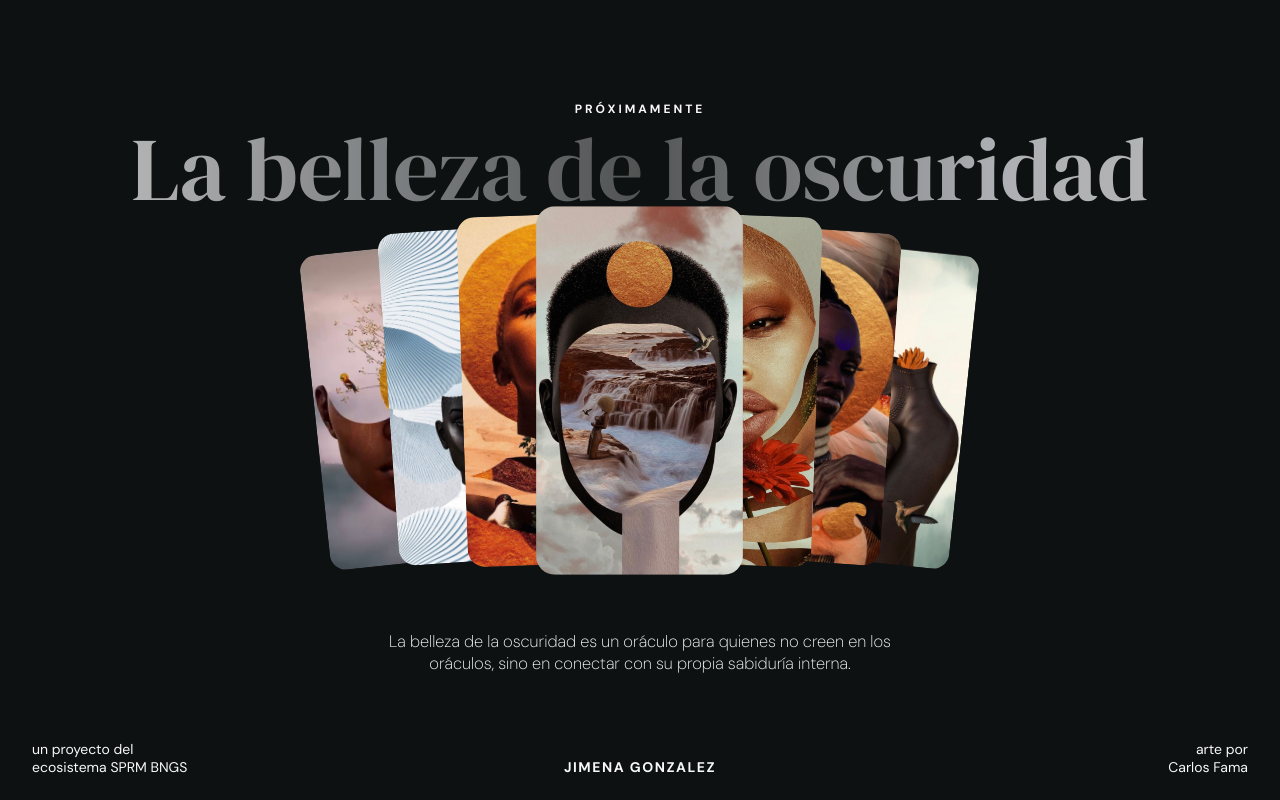
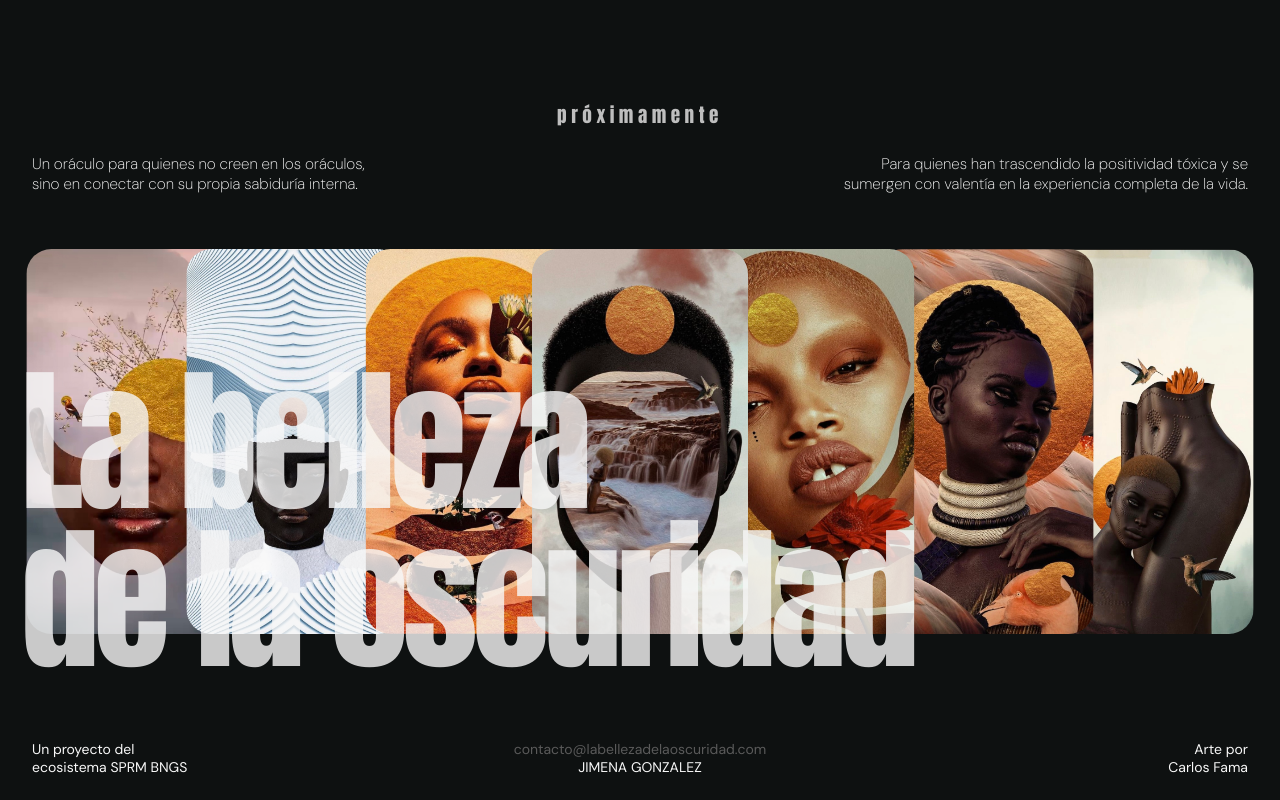
Before and after one commit to vicentegarcya/la-belleza-de-la-oscuridad, a React (Create React App) app: page / in a window 1280 px wide. Built offline with nearby package versions, Linux system fonts and the light colour scheme.

Commit message:
new design

```diff
--- a/public/index.html
+++ b/public/index.html
@@ -8,7 +8,7 @@
     <link rel="preconnect" href="https://fonts.googleapis.com" />
     <link rel="preconnect" href="https://fonts.gstatic.com" crossorigin />
     <link
-      href="https://fonts.googleapis.com/css2?family=DM+Sans:ital,opsz,wght@0,9..40,200;0,9..40,400;0,9..40,500;0,9..40,700;0,9..40,900;1,9..40,200;1,9..40,400;1,9..40,500;1,9..40,700;1,9..40,900&family=DM+Serif+Display:ital@0;1&display=swap"
+      href="https://fonts.googleapis.com/css2?family=Anton&family=DM+Sans:ital,opsz,wght@0,9..40,200;0,9..40,400;0,9..40,500;0,9..40,700;0,9..40,900;1,9..40,200;1,9..40,400;1,9..40,500;1,9..40,700;1,9..40,900&display=swap"
       rel="stylesheet"
     />
     <!--
--- a/src/App.js
+++ b/src/App.js
@@ -11,8 +11,18 @@ import card7 from "../src/images/7.jpg";
 function App() {
   return (
     <div className="App">
-      <div className="proximamente">PRÓXIMAMENTE</div>
-      <div className="title">La belleza de la oscuridad</div>
+      <div className="proximamente">próximamente</div>
+      <div className="explanation">
+        <p>
+          Un oráculo para quienes no creen en los oráculos, sino en conectar con
+          su propia sabiduría interna.
+        </p>
+        <p>
+          Para quienes han trascendido la positividad tóxica y se sumergen con
+          valentía en la experiencia completa de la vida.
+        </p>
+      </div>
+      <div className="title_cards">
         <div className="cards">
           <img className="card" src={card1} alt="first card of the deck"></img>
           <img className="card" src={card2} alt="second card of the deck"></img>
@@ -20,29 +30,49 @@ function App() {
           <img className="card" src={card4} alt="fourth card of the deck"></img>
           <img className="card" src={card5} alt="fifth card of the deck"></img>
           <img className="card" src={card6} alt="sixth card of the deck"></img>
-        <img className="card" src={card7} alt="seventh card of the deck"></img>
+          <img
+            className="card"
+            src={card7}
+            alt="seventh card of the deck"
+          ></img>
         </div>
-      <div className="explanation">
-        La belleza de la oscuridad es un oráculo para quienes no creen en los
-        oráculos, sino en conectar con su propia sabiduría interna.
+        <div className="title">La belleza<br></br> de la oscuridad</div>
       </div>
       <div className="creadores_desktop">
         <p className="supreme">
-          un proyecto del<br></br>ecosistema SPRM BNGS
+          Un proyecto del<br></br>ecosistema SPRM BNGS
         </p>
+        <div>
+          <a
+            href="mailto:contacto@labellezadelaoscuridad.com"
+            target="_blank"
+            rel="noreferrer"
+          >
+            contacto@labellezadelaoscuridad.com
+          </a>
           <p className="jimena">JIMENA GONZALEZ</p>
+        </div>
         <p className="carlos">
-          arte por<br></br>Carlos Fama
+          Arte por<br></br>Carlos Fama
         </p>
       </div>
       <div className="creadores_mobile">
+        <div>
           <p className="jimena">JIMENA GONZALEZ</p>
+          <a
+            href="mailto:contacto@labellezadelaoscuridad.com"
+            target="_blank"
+            rel="noreferrer"
+          >
+            contacto@labellezadelaoscuridad.com
+          </a>
+        </div>
         <div>
           <p className="supreme">
-            un proyecto <br></br>del ecosistema <br></br>SPRM BNGS
+            Un proyecto <br></br>del ecosistema <br></br>SPRM BNGS
           </p>
           <p className="carlos">
-            arte por<br></br>Carlos Fama
+            Arte por<br></br>Carlos Fama
           </p>
         </div>
       </div>
--- a/src/App.scss
+++ b/src/App.scss
@@ -3,12 +3,12 @@
   --second-bg-color: #232b2b;
   --third-bg-color: #343434;
   --fourth-bg-color: #0e1111;
-  --fifth-bg-color: #120F10;
+  --fifth-bg-color: #120f10;
   --main-text-color: #f8f8f8;
   --main-grey-color: #434343;
   --main-font-size: 22px;
-  --titles-font: 'DM Serif Display', serif;
-  --text-font: 'DM Sans', sans-serif;
+  --titles-font: "Anton", serif;
+  --text-font: "DM Sans", sans-serif;
 }
 
 .App {
@@ -18,10 +18,11 @@
   display: flex;
   flex-direction: column;
   align-items: center;
-  justify-content: center;
+  justify-content: flex-start;
   font-size: calc(10px + 2vmin);
   color: var(--main-text-color);
   font-family: var(--text-font);
+  overflow: hidden;
 }
 
 .hidden {
@@ -29,106 +30,94 @@
 }
 
 .proximamente {
-  font-size: 12px;
-  font-weight: 600;
-  letter-spacing: 3px;
-  margin-top: -25px;
+  font-family: var(--titles-font);
+  font-size: 1.5vw;
+  letter-spacing: 4.5px;
+  color: #bebebe;
+  margin-top: 100px;
+}
+
+.explanation {
+  display: flex;
+  justify-content: space-between;
+  width: 95vw;
+  font-size: 1.2vw;
+  font-family: var(--text-font);
+  font-weight: 300;
+  margin-top: 10px;
+  z-index: 10;
+}
+
+.explanation > p:nth-child(1) {
+  width: 29%;
+}
+
+.explanation > p:nth-child(2) {
+  width: 35%;
+  text-align: end;
+}
+
+.title_cards {
+  width: 94vw;
+  height: 58vh;
+  position: relative;
 }
 
 .title {
-  font-size: 7vw;
+  font-size: 12.35vw;
   font-family: var(--titles-font);
-  margin-top: -10px;
   margin-bottom: 0px;
-  opacity: 0.7;
+  opacity: 0.8;
   z-index: 99;
-  background: linear-gradient(90deg,  rgba(248,248,248, 1) 0%, rgba(241,243,249, 0.7) 25%, rgba(255,255,255, 0.4) 50%, rgba(241,243,249, 1) 85%, rgba(248,248,248, 1) 100%);
-  -webkit-background-clip: text;
-  background-clip: text;
-  -webkit-text-fill-color: transparent;
+  color: var(--main-text-color);
+  position: absolute;
+  bottom: -0.5vh;
+  left: -1.4vw;
+  line-height: 1;
+  letter-spacing: -6px;
 }
 
 .cards {
-  width: 70vw;
-  height: 40vh;
+  width: 100%;
+  height: 100%;
   display: flex;
   align-items: center;
   justify-content: center;
   position: relative;
-  margin-bottom: -20px;
 }
 
 .card {
-  width: 22%;
-  border-radius: 18px;
+  width: 18%;
+  border-radius: 25px;
   position: absolute;
 }
 
 .card:nth-child(1) {
   z-index: 1;
-  transform: rotate(-6deg) translateY(-3%) translateX(-120%) scale(0.90);
+  transform: translateX(-39.5vw);
 }
 .card:nth-child(2) {
   z-index: 2;
-  transform: rotate(-4deg) translateY(-2%) translateX(-80%) scale(0.95);
+  transform: translateX(-27vw);
 }
 .card:nth-child(3) {
   z-index: 3;
-  transform: rotate(-2deg) translateY(-1%) translateX(-40%);
-}
-.card:nth-child(4) {
-  z-index: 4;
-  transform: scale(1.05);
-}
-.card:nth-child(5) {
-  z-index: 3;
-  transform: rotate(2deg) translateY(-1%) translateX(40%);
-}
-.card:nth-child(6) {
-  z-index: 2;
-  transform: rotate(4deg) translateY(-2%) translateX(80%) scale(0.95);
-}
-.card:nth-child(7) {
-  z-index: 1;
-  transform: rotate(6deg) translateY(-3%) translateX(120%) scale(0.90);
-}
-
-/* .card:nth-child(1) {
-  z-index: 1;
-  transform: rotate(-6deg) translateY(3%) translateX(-120%);
-}
-.card:nth-child(2) {
-  z-index: 2;
-  transform: rotate(-4deg) translateY(2%) translateX(-80%);
-}
-.card:nth-child(3) {
-  z-index: 3;
-  transform: rotate(-2deg) translateY(-1%) translateX(-40%);
+  transform: translateX(-13vw);
 }
 .card:nth-child(4) {
   z-index: 4;
 }
 .card:nth-child(5) {
   z-index: 3;
-  transform: rotate(2deg) translateY(1%) translateX(40%);
+  transform: translateX(13vw);
 }
 .card:nth-child(6) {
   z-index: 2;
-  transform: rotate(4deg) translateY(2%) translateX(80%);
+  transform: translateX(27vw);
 }
 .card:nth-child(7) {
   z-index: 1;
-  transform: rotate(6deg) translateY(3%) translateX(120%);
-} */
-
-.explanation {
-  width: 40vw;
-  text-align: center;
-  font-size: 1.3vw;
-  font-family: var(--text-font);
-  font-weight: 300;
-  margin-top: 100px;
-  z-index: 10;
+  transform: translateX(39.5vw);
 }
 
 .creadores_desktop {
@@ -136,21 +125,38 @@
   bottom: 10px;
   left: 0;
   display: flex;
+  align-items: center;
   width: 100vw;
   height: auto;
   justify-content: space-between;
-  align-items: flex-end;
 }
 
-.creadores_desktop > p {
+.creadores_desktop > div {
+  display: flex;
+  flex-direction: column;
+  align-items: center;
+  justify-content: center;
+}
+
+.creadores_desktop > * {
   width: 33%;
 }
 
-.creadores_desktop > .jimena {
+.creadores_desktop .jimena {
   font-size: 14px;
-  font-weight: 600;
-  letter-spacing: 1.5px;
   text-align: center;
+  margin: 0;
+}
+
+.creadores_desktop > div > a {
+  text-decoration: none;
+  color: #5a5a5a;
+  font-size: 14px;
+  text-align: center;
+}
+
+.creadores_desktop > div > a:hover {
+  cursor: pointer;
 }
 
 .creadores_desktop > .carlos {
@@ -198,7 +204,7 @@
   }
 
   .card:nth-child(1) {
-    transform: rotate(-9deg) translateX(-80%) scale(0.90);
+    transform: rotate(-9deg) translateX(-80%) scale(0.9);
   }
   .card:nth-child(2) {
     transform: rotate(-6deg) translateX(-55%) scale(0.95);
@@ -213,7 +219,7 @@
     transform: rotate(6deg) translateX(55%) scale(0.95);
   }
   .card:nth-child(7) {
-    transform: rotate(9deg) translateX(80%) scale(0.90);
+    transform: rotate(9deg) translateX(80%) scale(0.9);
   }
 
   .explanation {
```
Lines whose indentation alone changed are shown as unchanged.
